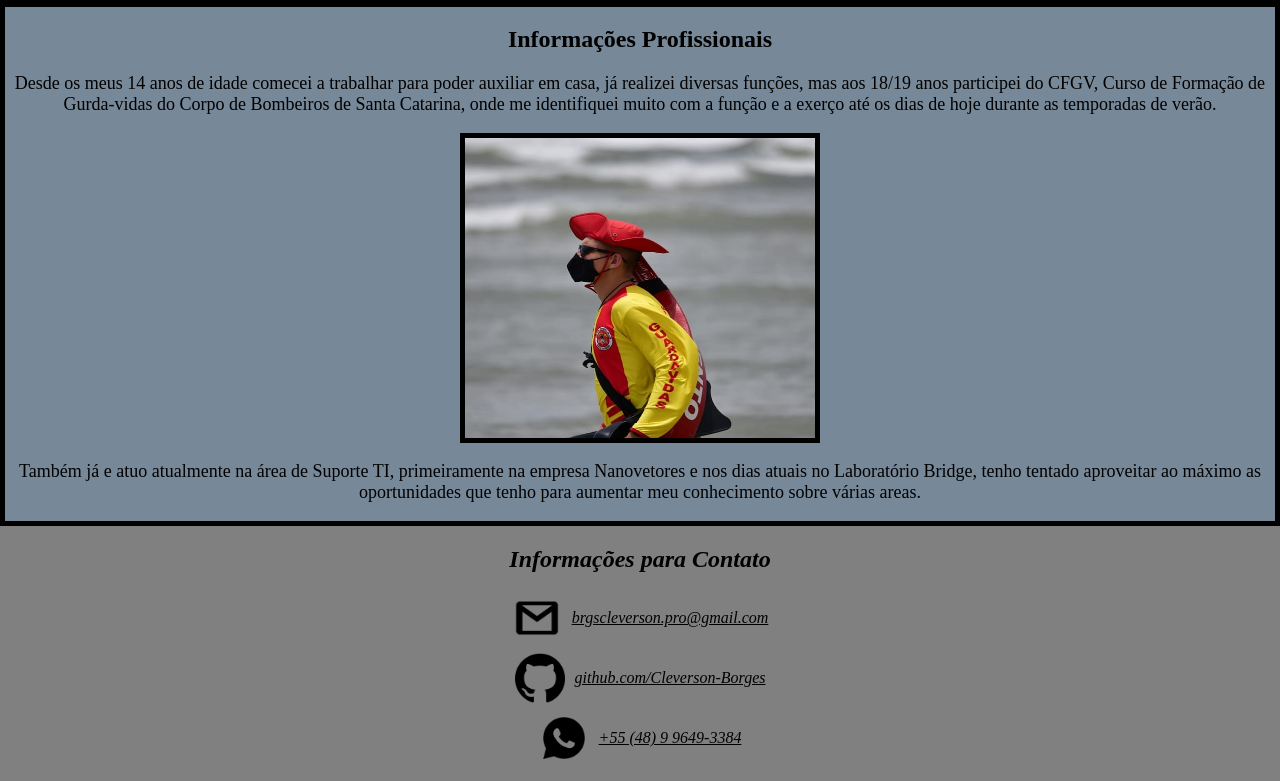
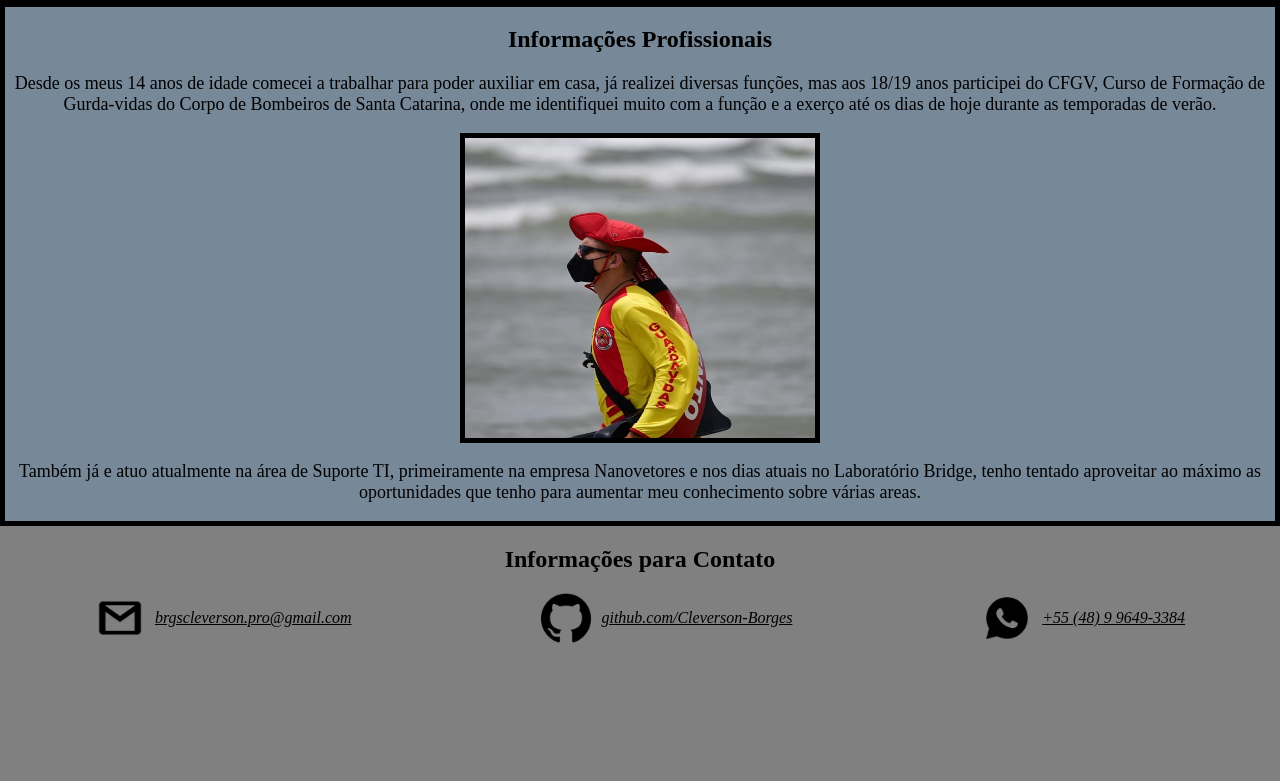
Before and after one commit to Cleverson-Borges/Cleverson-Borges.github.io, a plain HTML site: page index.html in a window 1280 px wide. Shown: the part 1132-1913 px from the top of the page. After the commit the page ends 1793 px from the top, so only its background shows below. Drawn offline with Linux system fonts and the light colour scheme.

Commit message:
update contact

```diff
--- a/external.css
+++ b/external.css
@@ -149,8 +149,9 @@ a {
 
 #secao4 {
     display: flex;
-    flex-direction: column; /* Manter os elementos em uma coluna */
-    align-items: center;
+    justify-content: space-around;
+    flex-direction: row;
+    align-items: flex-end;
 }
 
 .contato-item {
--- a/index.html
+++ b/index.html
@@ -75,8 +75,8 @@
         </div>
 
     </section>
+    <h2 class="Contato">Informações para Contato</h2>
     <address id="secao4">
-        <h2 class="Contato">Informações para Contato</h2>
         <div class="contato-item">
             <img src="/static/mail.png" alt="mail" width="50" height="50">
             <a href="mailto: brgscleverson.pro@gmail.com">brgscleverson.pro@gmail.com</a>
```
